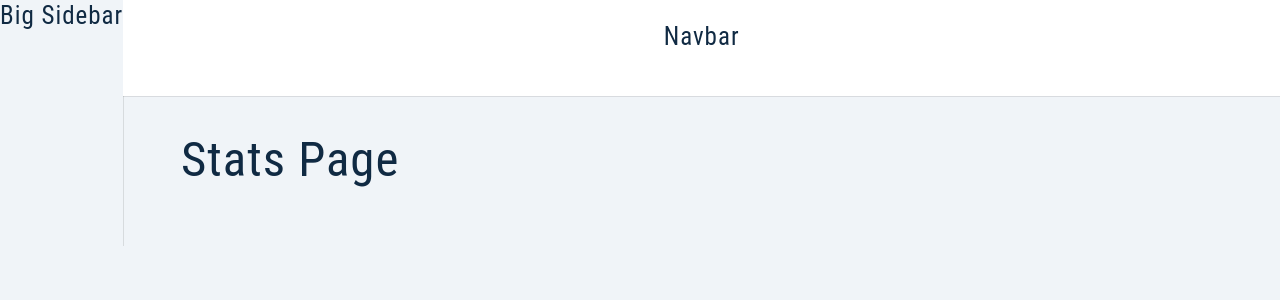
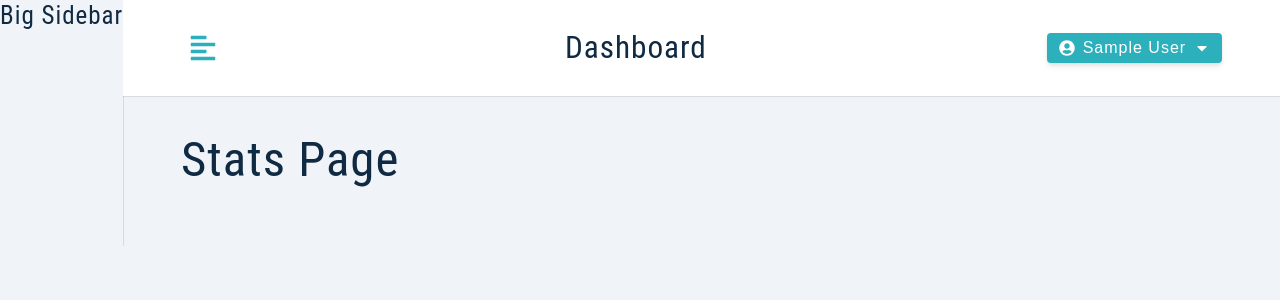
Before and after one commit to robdcampbell/mern-dash, a React (Create React App) app in the folder client/: page / in a window 1280 px wide. Shown: the top 300 px of the page. Built offline with nearby package versions, Linux system fonts and the light colour scheme; sample sign-in values are in the browser's storage.

Commit message:
Logout Functionality complete

```diff
--- a/client/package.json
+++ b/client/package.json
@@ -11,6 +11,7 @@
     "normalize.css": "^8.0.1",
     "react": "^17.0.2",
     "react-dom": "^17.0.2",
+    "react-icons": "^4.3.1",
     "react-router-dom": "^6.2.1",
     "react-scripts": "5.0.0",
     "styled-components": "^5.3.3",
--- a/client/src/components/Navbar.js
+++ b/client/src/components/Navbar.js
@@ -1,9 +1,48 @@
+import { useState } from "react";
 import Wrapper from "../assets/wrappers/Navbar";
+import { FaAlignLeft, FaUserCircle, FaCaretDown } from "react-icons/fa";
+import { useAppContext } from "../context/appContext";
+import Logo from "./Logo";
 
 const Navbar = () => {
+  const [showLogout, setShowLogout] = useState(false);
+  const { toggleSidebar, logOutUser, user } = useAppContext();
+
   return (
     <Wrapper>
-      <h4>Navbar</h4>
+      <div className="nav-center">
+        <button
+          type="button"
+          className="toggle-btn"
+          onClick={() => toggleSidebar()}
+        >
+          <FaAlignLeft />
+        </button>
+        <div>
+          <Logo />
+          <h3 className="logo-text">dashboard</h3>
+        </div>
+        <div className="btn-container">
+          <button
+            type="button"
+            className="btn"
+            onClick={() => setShowLogout(!showLogout)}
+          >
+            <FaUserCircle />
+            {user?.name}
+            <FaCaretDown />
+          </button>
+          <div className={showLogout ? "dropdown show-dropdown" : "dropdown"}>
+            <button
+              type="button"
+              className="dropdown-btn"
+              onClick={() => logOutUser()}
+            >
+              logout
+            </button>
+          </div>
+        </div>
+      </div>
     </Wrapper>
   );
 };
--- a/client/src/context/actions.js
+++ b/client/src/context/actions.js
@@ -14,3 +14,6 @@
 export const SETUP_USER_BEGIN = "SETUP_USER_BEGIN";
 export const SETUP_USER_SUCCESS = "SETUP_USER_SUCCESS";
 export const SETUP_USER_ERROR = "SETUP_USER_ERROR";
+
+export const TOGGLE_SIDEBAR = "TOGGLE_SIDEBAR";
+export const LOGOUT_USER = "LOGOUT_USER";
--- a/client/src/context/appContext.js
+++ b/client/src/context/appContext.js
@@ -13,6 +13,8 @@
   SETUP_USER_BEGIN,
   SETUP_USER_SUCCESS,
   SETUP_USER_ERROR,
+  TOGGLE_SIDEBAR,
+  LOGOUT_USER,
 } from "./actions";
 
 const token = localStorage.getItem("token");
@@ -28,6 +30,7 @@
   token: null,
   userLocation: userLocation || "",
   jobLocation: "",
+  showSidebar: false,
 };
 
 const AppContext = React.createContext();
@@ -125,6 +128,15 @@
     clearAlert();
   };
 
+  const toggleSidebar = () => {
+    dispatch({ type: TOGGLE_SIDEBAR });
+  };
+
+  const logOutUser = () => {
+    dispatch({ type: LOGOUT_USER });
+    removeUserFromLocalStorage();
+  };
+
   return (
     <AppContext.Provider
       value={{
@@ -134,6 +146,8 @@
         registerUser,
         loginUser,
         setupUser,
+        toggleSidebar,
+        logOutUser,
       }}
     >
       {children}
--- a/client/src/context/reducer.js
+++ b/client/src/context/reducer.js
@@ -10,7 +10,11 @@
   SETUP_USER_BEGIN,
   SETUP_USER_SUCCESS,
   SETUP_USER_ERROR,
+  TOGGLE_SIDEBAR,
+  LOGOUT_USER,
 } from "./actions";
+
+import { initialState } from "./appContext";
 
 const reducer = (state, action) => {
   if (action.type === DISPLAY_ALERT) {
@@ -114,6 +118,22 @@
       alertText: action.payload.msg,
     };
   }
+  if (action.type === TOGGLE_SIDEBAR) {
+    return {
+      ...state,
+      showSidebar: !state.showSidebar,
+    };
+  }
+
+  if (action.type === LOGOUT_USER) {
+    return {
+      ...initialState,
+      user: null,
+      token: null,
+      jobLocation: "",
+      userLocation: "",
+    };
+  }
 
   throw new Error(`No such action: ${action.type}`);
 };
```
Also changed, not shown: 1 other file (tests, documents, lock files or other folders).
